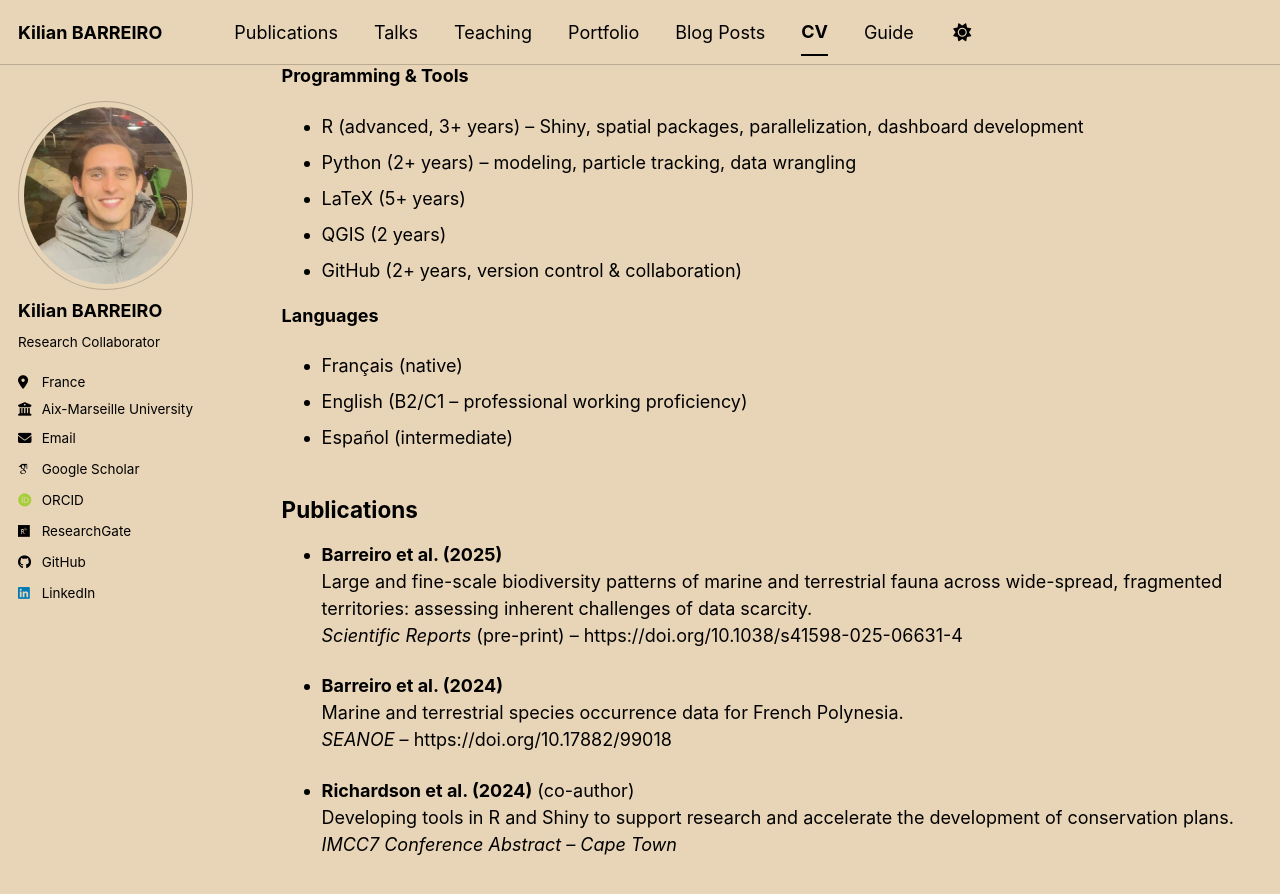
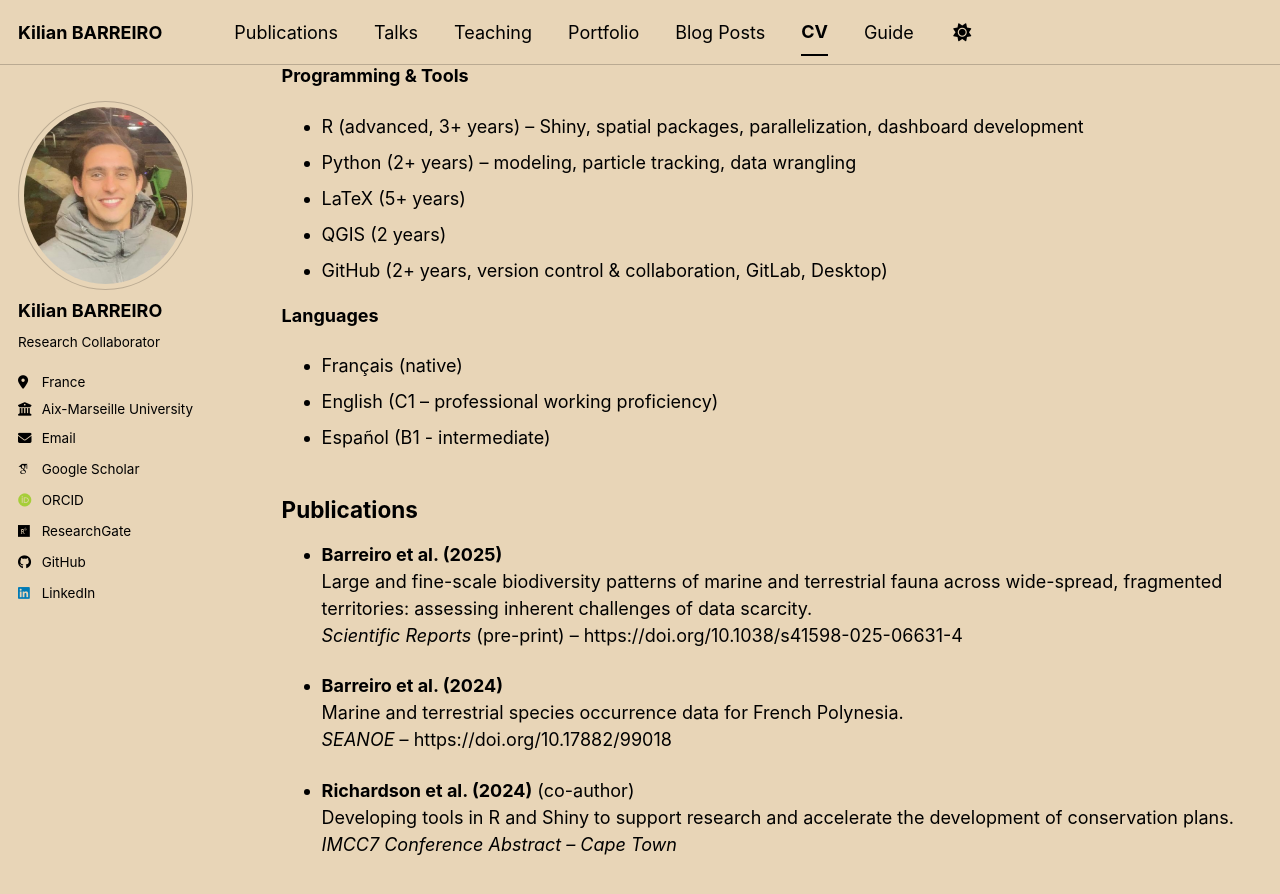
Before and after one commit to KilianBARREIRO/KilianBARREIRO.github.io, a Jekyll site: the page built from _pages/cv.md, in a window 1280 px wide and 900 px high, scrolled down 1560 px. Shown: the top 894 px of the window. Built offline with Jekyll 4.4.1, drawn with Linux system fonts in a browser that asks for light colours; some web fonts are replaced; a script bundle is joined from its source files by our own code; library files that are not in the unit come from our copies.

```diff
--- a/_pages/cv.md
+++ b/_pages/cv.md
@@ -60,12 +60,12 @@ Education
 - Python (2+ years) – modeling, particle tracking, data wrangling
 - LaTeX (5+ years)
 - QGIS (2 years)
-- GitHub (2+ years, version control & collaboration)
+- GitHub (2+ years, version control & collaboration, GitLab, Desktop)
 
 **Languages**
 - Français (native)
-- English (B2/C1 – professional working proficiency)
-- Español (intermediate)
+- English (C1 – professional working proficiency)
+- Español (B1 - intermediate)
 
 ## Publications
 
```
Also changed, not shown: _publications/2010-10-01-paper-title-number-2.md (+1 -1 lines), _publications/2025 Barreiro et al. Biodiversity.md (renamed from _publications/2009-10-01-paper-title-number-1.md, +1 -1 lines), _publications/2025 Barreiro et al. Biodiversity.html (renamed from _publications/2009-10-01-paper-title-number-1.html), 1 other file.
